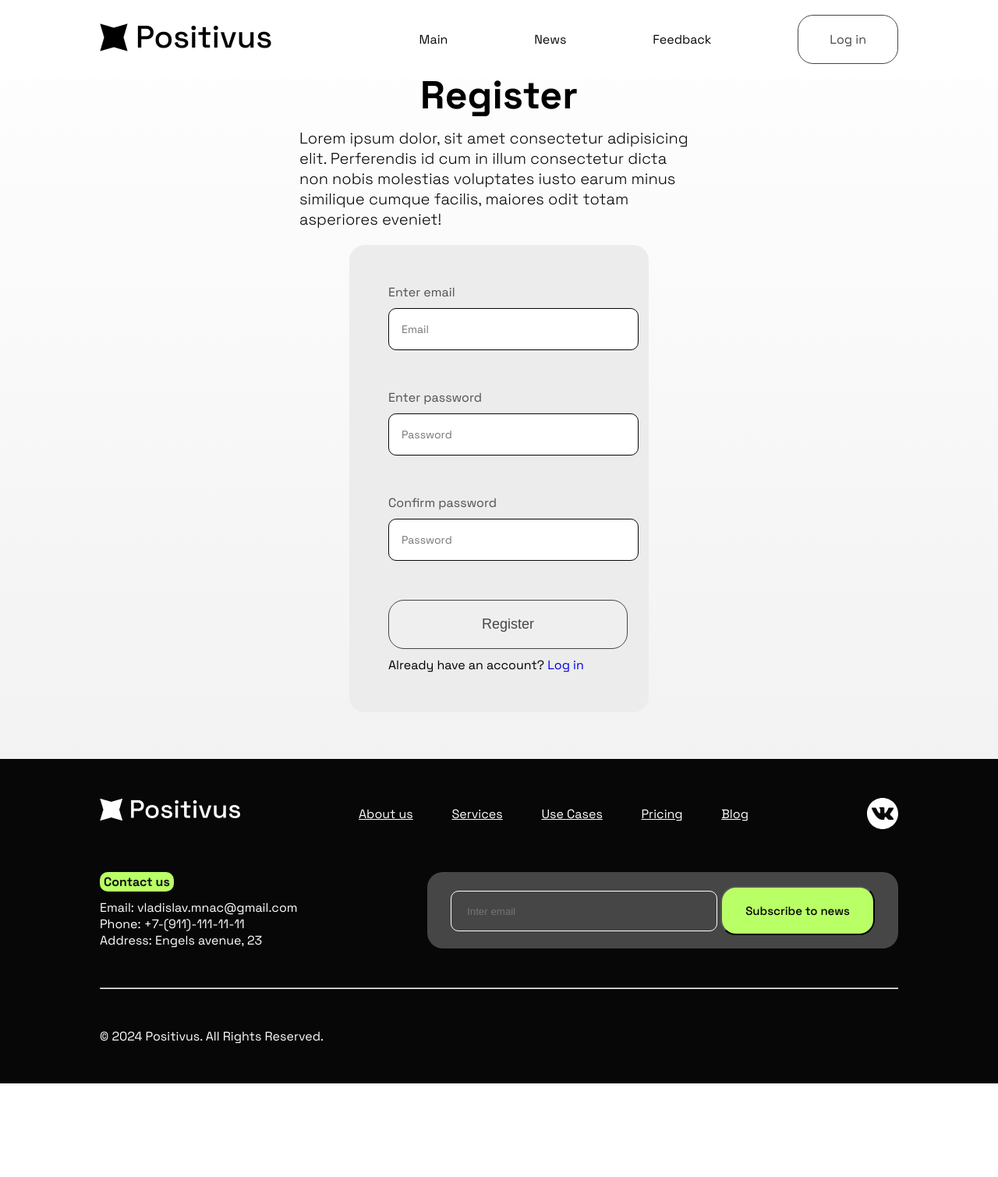
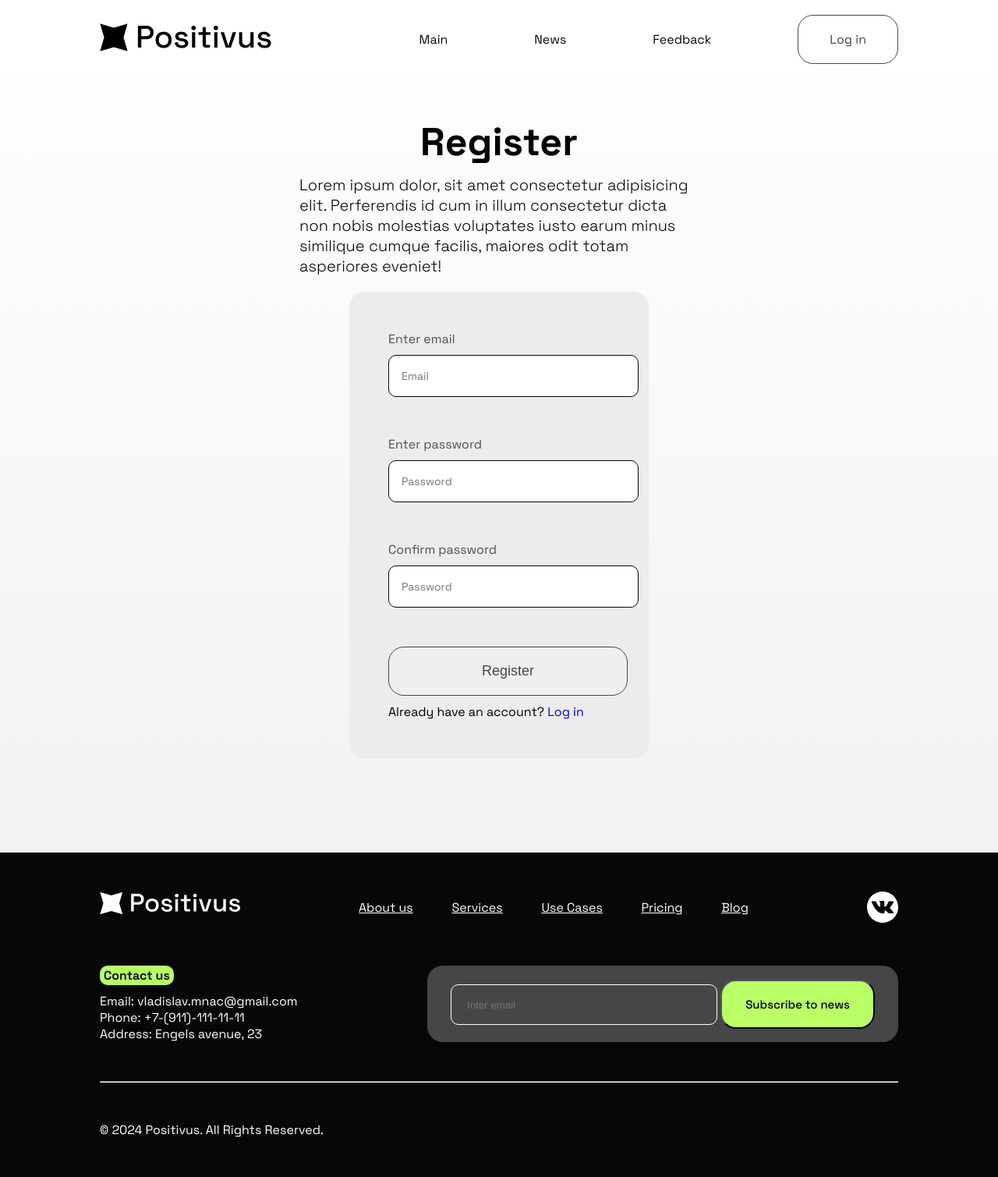
Before and after one commit to Lavislad/Freelance, a Django app: page /register in a window 1280 px wide. Shown: the whole page at 78% size. Before the commit the page ends 1389 px from the top, so only its background shows below. Run offline with Django 5.2, Linux system fonts and the light colour scheme; some libraries are stand-ins or nearby versions.

Commit message:
Register Page Adaptive

```diff
--- a/Freelance/main/templates/main/register.html
+++ b/Freelance/main/templates/main/register.html
@@ -8,7 +8,7 @@
     <li class="btn"><a href="{% url 'login' %}" class="nav-btn">Log in</a></li>
 {% endblock %}
 {% block content %}
-    <div class="wrapper p-120">
+    <div class="wrapper p-240">
         <div class="big-text-register container">
             <h3>Register</h3>
             <p>Lorem ipsum dolor, sit amet consectetur adipisicing elit. Perferendis id cum in illum consectetur dicta non nobis molestias voluptates iusto earum minus similique cumque facilis, maiores odit totam asperiores eveniet!</p>
```
